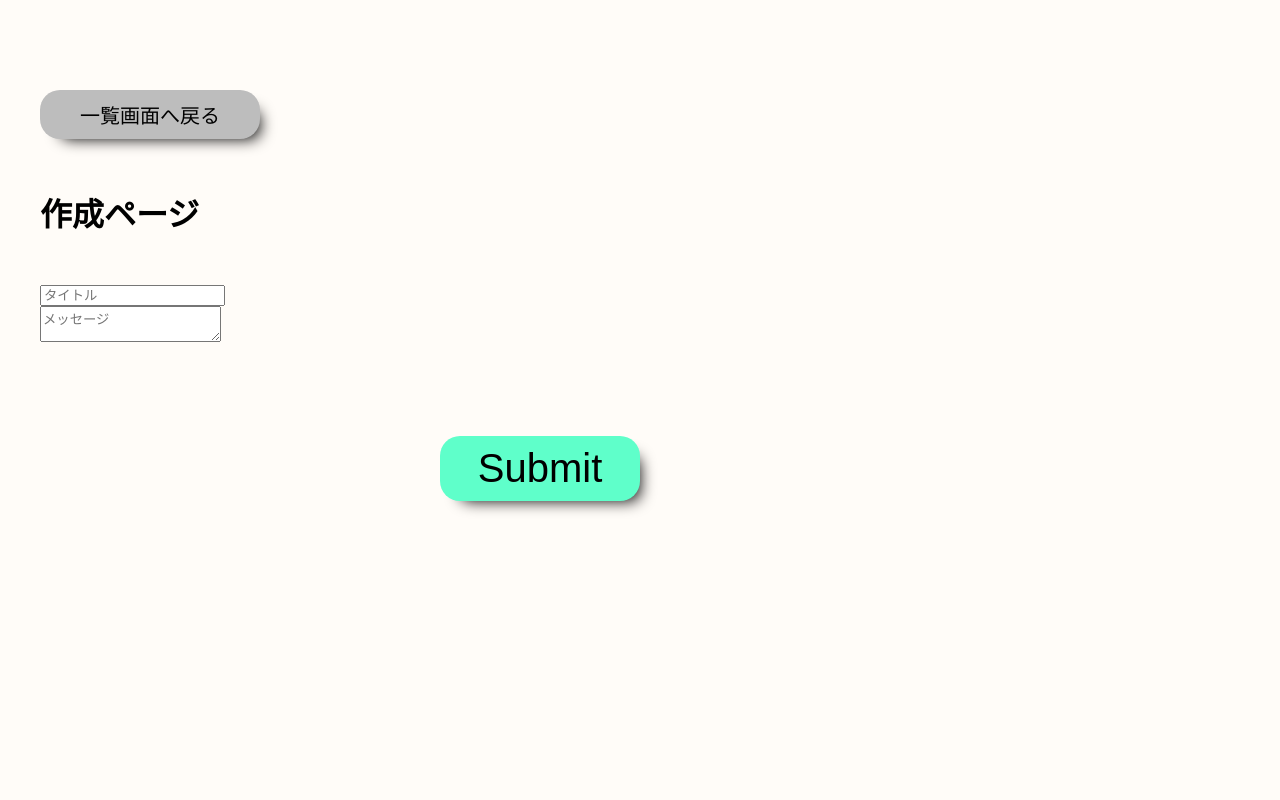
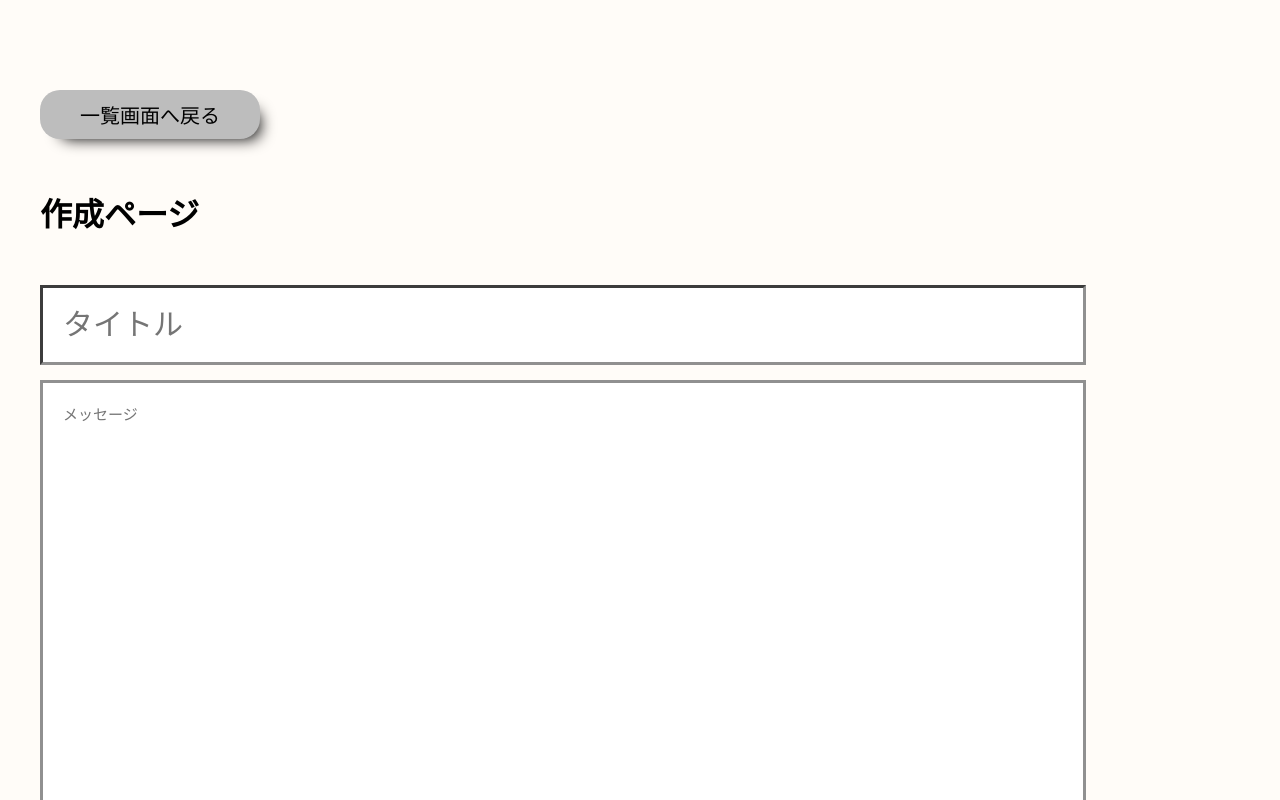
Before and after one commit to planb369/frontend-practice-app, a Next.js app: page /post/create in a window 1280 px wide. Shown: the top 800 px of the page. Built offline with nearby package versions, Linux system fonts and the light colour scheme.

Commit message:
[edit] 一つ前の変更を取り消し

```diff
--- a/src/pages/post/create.tsx
+++ b/src/pages/post/create.tsx
@@ -76,7 +76,7 @@ export default function Create() {
                 control={control}
                 render={({ field }) => (
                   <input
-                    className={create.errorMessage}
+                    className={create.titleErea}
                     placeholder="タイトル"
                     {...field}
                   />
@@ -91,7 +91,7 @@ export default function Create() {
                 control={control}
                 render={({ field }) => (
                   <textarea
-                    className={create.errorMessage}
+                    className={create.contentErea}
                     placeholder="メッセージ"
                     {...field}
                   />
```
